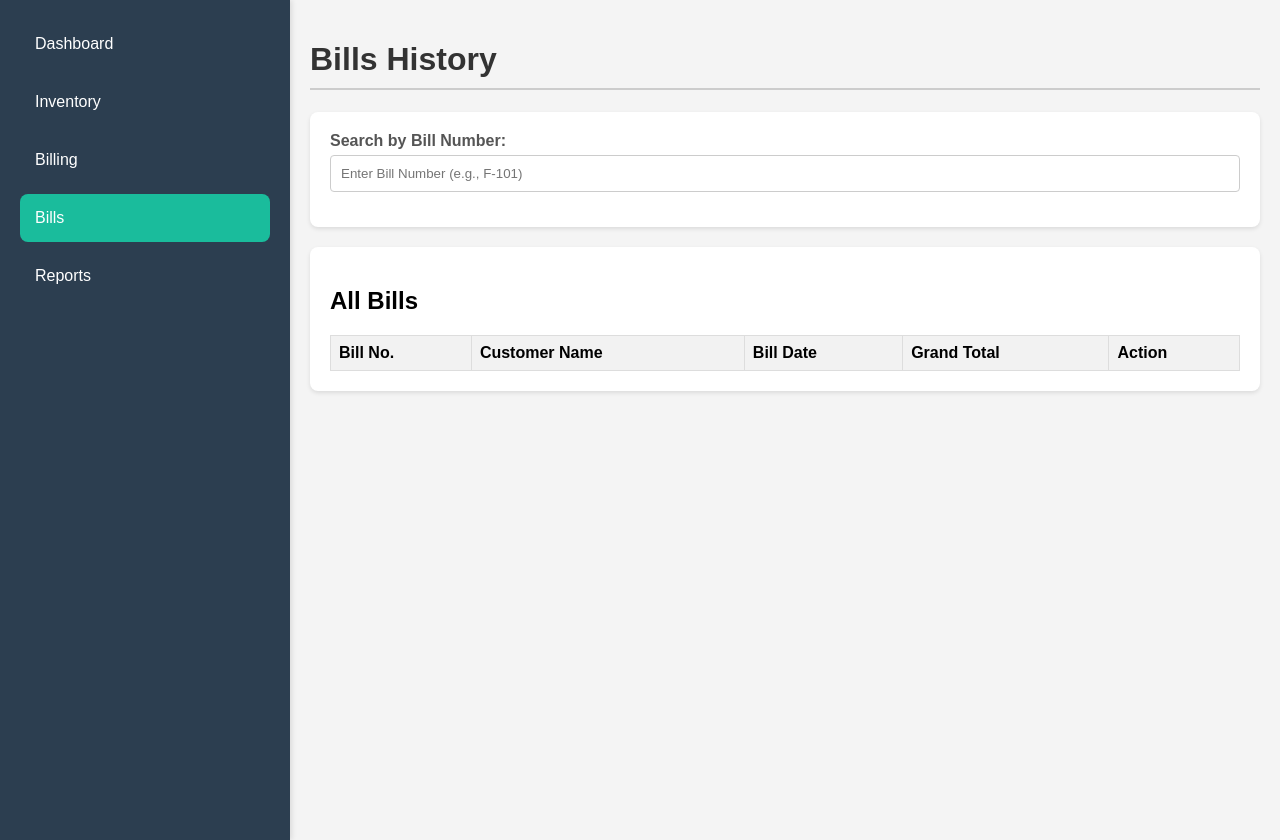
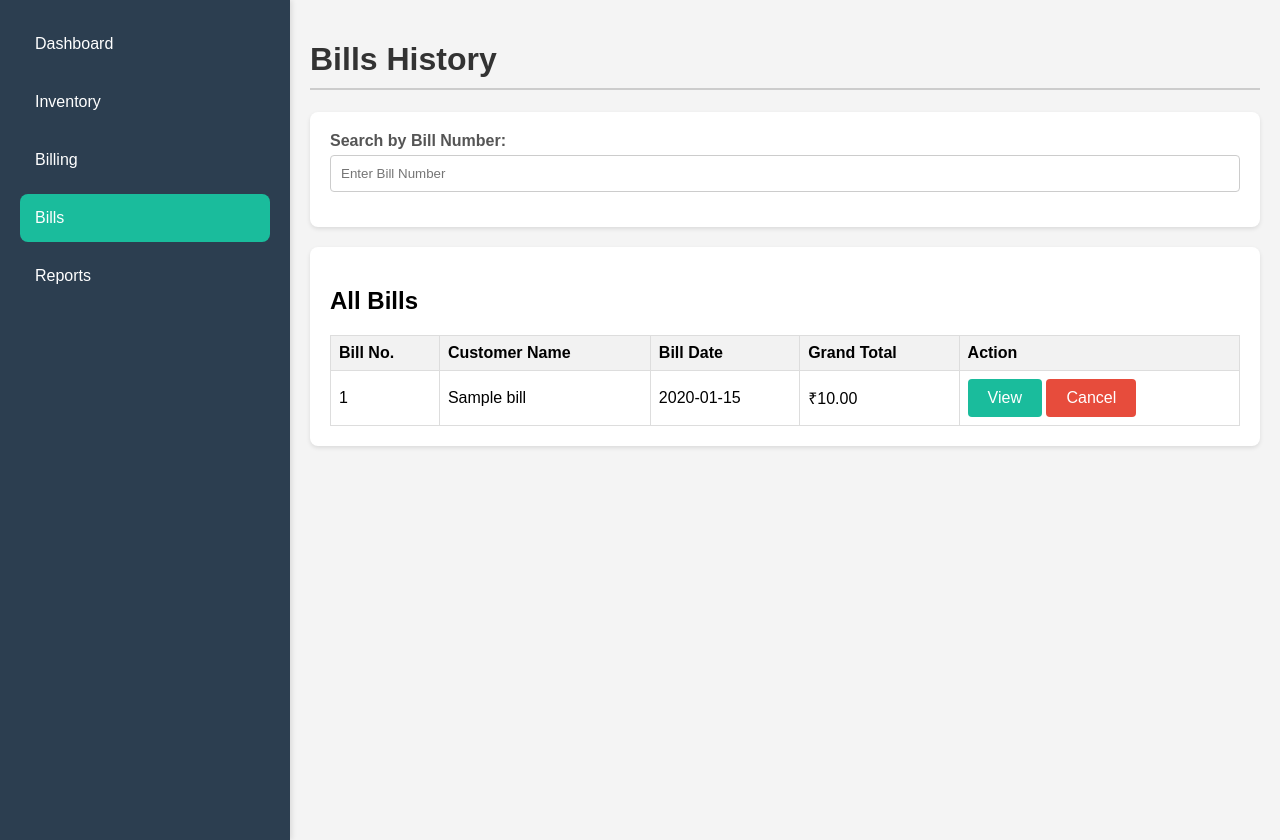
Before and after one commit to irfan-0057/Bill-Me, a Flask app: page /bills in a window 1280 px wide. Run offline with Flask 3, Linux system fonts and the light colour scheme; the visitor is signed in with stand-in values (Sample User, id 1); tables that the repository leaves empty hold one stand-in row (values such as "Sample post"); lists and menus that the app fills with data are empty.

Commit message:
Update bills.html

```diff
--- a/templates/bills.html
+++ b/templates/bills.html
@@ -3,7 +3,7 @@
 <head>
     <meta charset="UTF-8">
     <meta name="viewport" content="width=device-width, initial-scale=1.0">
-    <title>Bismilla Traders - Bills History</title>
+    <title>Bismilla Traders - Bill Search</title>
     <link rel="stylesheet" href="{{ url_for('static', filename='style.css') }}">
 </head>
 <body>
@@ -11,16 +11,16 @@
         <a href="{{ url_for('dashboard') }}" class="sidebar-item">Dashboard</a>
         <a href="{{ url_for('inventory_selection') }}" class="sidebar-item">Inventory</a>
         <a href="{{ url_for('billing_selection') }}" class="sidebar-item">Billing</a>
-        <a href="{{ url_for('bills_selection') }}" class="sidebar-item active">Bills</a>
+        <a href="{{ url_for('bills') }}" class="sidebar-item active">Bills</a>
         <a href="{{ url_for('reports_selection') }}" class="sidebar-item">Reports</a>
     </div>
 
     <div class="content">
-        <h1 id="pageTitle">Bills History</h1>
+        <h1>Bills History</h1>
         <div class="form-section">
             <div class="input-group">
                 <label for="billSearch">Search by Bill Number:</label>
-                <input type="text" id="billSearch" placeholder="Enter Bill Number (e.g., F-101)">
+                <input type="number" id="billSearch" placeholder="Enter Bill Number">
             </div>
         </div>
         <div class="table-container">
@@ -49,21 +49,8 @@
             const noResultsMessage = document.getElementById('no-results-message');
             let allBills = [];
 
-            // Get the product type from the URL parameter
-            const urlParams = new URLSearchParams(window.location.search);
-            const productType = urlParams.get('product_type');
-
-            if (!productType) {
-                alert('Product type is missing from URL.');
-                return;
-            }
-
-            // Set the dynamic page title
-            document.getElementById('pageTitle').textContent = `${productType.charAt(0).toUpperCase() + productType.slice(1)} Bills History`;
-
             try {
-                // Updated: Fetch bills from the new route with the product_type
-                const response = await fetch(`/get_bills/${productType}`);
+                const response = await fetch('/get_bills');
                 allBills = await response.json();
                 renderBills(allBills);
             } catch (error) {
@@ -72,8 +59,8 @@
             }
 
             billSearchInput.addEventListener('input', function() {
-                const searchTerm = billSearchInput.value.trim().toUpperCase(); // Convert to uppercase for consistent matching
-                const filteredBills = allBills.filter(bill => String(bill.bill_number).includes(searchTerm));
+                const searchTerm = billSearchInput.value.trim();
+                const filteredBills = allBills.filter(bill => String(bill.bill_number).startsWith(searchTerm));
                 renderBills(filteredBills);
             });
 
@@ -94,16 +81,16 @@
                         <td>₹${bill.grand_total.toFixed(2)}</td>
                         <td>
                             <a href="/view_bill/${bill.bill_number}" class="button primary" target="_blank">View</a>
-                            <button class="button danger" onclick="cancelBill('${bill.bill_number}')">Cancel</button>
+                            <button class="button danger" onclick="cancelBill(${bill.bill_number})">Cancel</button>
                         </td>
                     `;
                 });
             }
+        });
 
         // New JavaScript function to handle bill cancellation
         function cancelBill(billNumber) {
             if (confirm(`Are you sure you want to cancel bill number ${billNumber}? This action is irreversible and will restore products to inventory.`)) {
-                    // Updated: Send the string billNumber to the new route
                 fetch(`/cancel_bill/${billNumber}`, {
                     method: 'POST',
                     headers: {
@@ -126,7 +113,6 @@
                 });
             }
         }
-        });
     </script>
 </body>
 </html>
```
Lines whose indentation alone changed are shown as unchanged.
